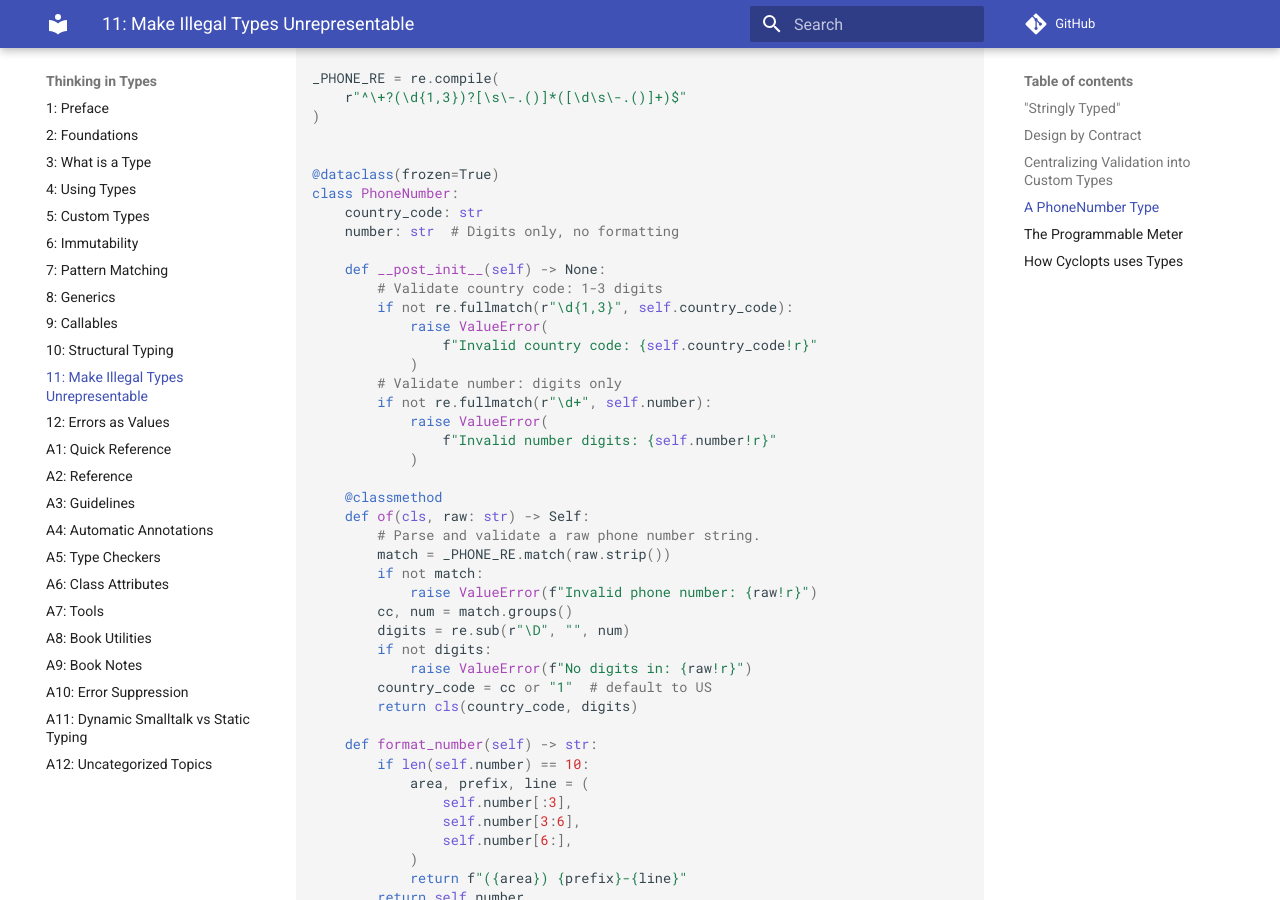
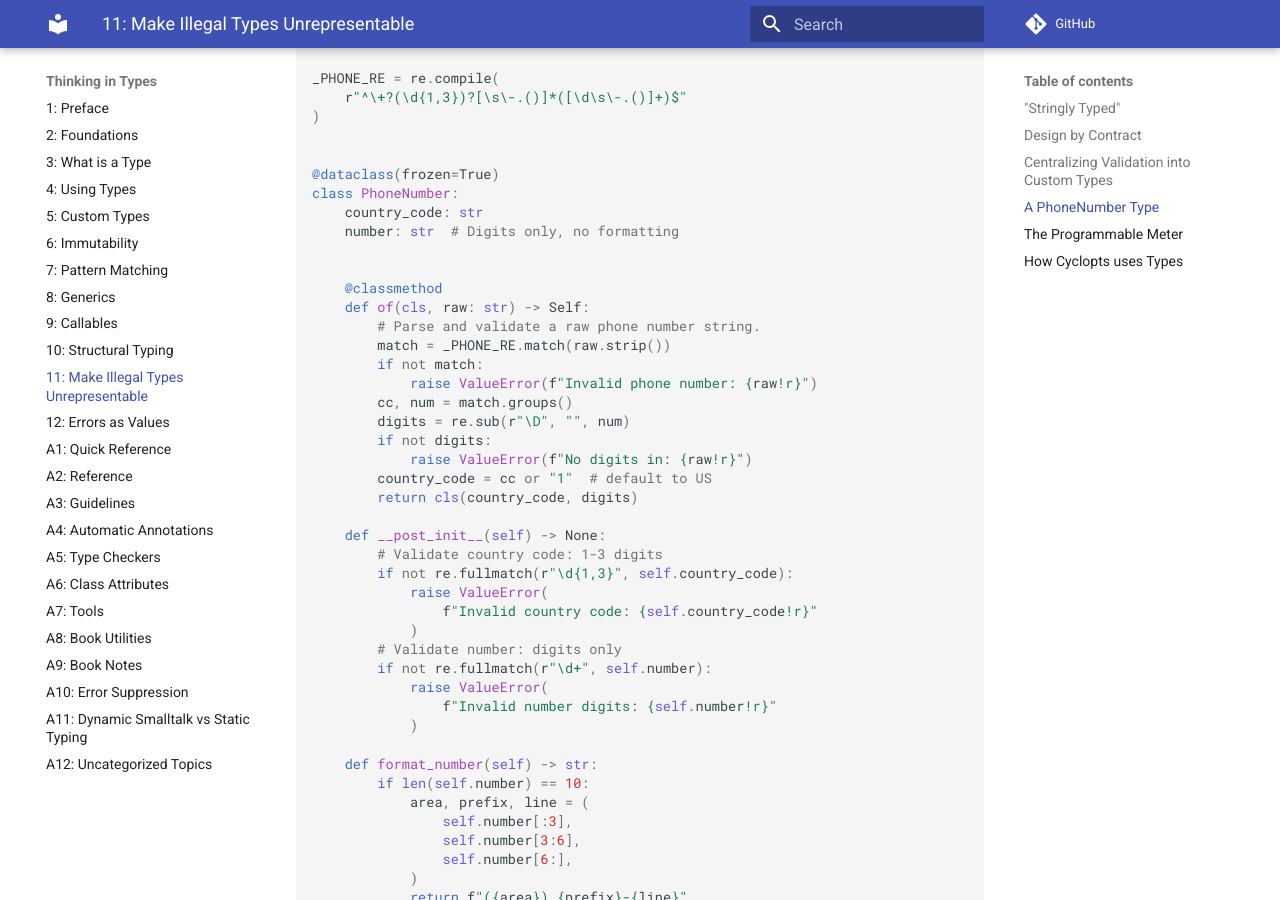
Before and after one commit to ThinkingInTypes/ThinkingInTypes.github.io, an MkDocs documentation site: the page built from Chapters/C11_Make_Illegal_Types_Unrepresentable.md, in a window 1280 px wide and 900 px high, scrolled down 9462 px. Built offline with MkDocs 1.6.1 and Material for MkDocs 9.7.7, drawn with Linux system fonts in a browser that asks for light colours; comment, search, counter and statistics services are not loaded; part of the change alters nothing that is shown.

```diff
--- a/Chapters/C11_Make_Illegal_Types_Unrepresentable.md
+++ b/Chapters/C11_Make_Illegal_Types_Unrepresentable.md
@@ -453,17 +453,6 @@ class PhoneNumber:
     country_code: str
     number: str  # Digits only, no formatting
 
-    def __post_init__(self) -> None:
-        # Validate country code: 1-3 digits
-        if not re.fullmatch(r"\d{1,3}", self.country_code):
-            raise ValueError(
-                f"Invalid country code: {self.country_code!r}"
-            )
-        # Validate number: digits only
-        if not re.fullmatch(r"\d+", self.number):
-            raise ValueError(
-                f"Invalid number digits: {self.number!r}"
-            )
 
     @classmethod
     def of(cls, raw: str) -> Self:
@@ -477,6 +466,18 @@ class PhoneNumber:
             raise ValueError(f"No digits in: {raw!r}")
         country_code = cc or "1"  # default to US
         return cls(country_code, digits)
+
+    def __post_init__(self) -> None:
+        # Validate country code: 1-3 digits
+        if not re.fullmatch(r"\d{1,3}", self.country_code):
+            raise ValueError(
+                f"Invalid country code: {self.country_code!r}"
+            )
+        # Validate number: digits only
+        if not re.fullmatch(r"\d+", self.number):
+            raise ValueError(
+                f"Invalid number digits: {self.number!r}"
+            )
 
     def format_number(self) -> str:
         if len(self.number) == 10:
```
